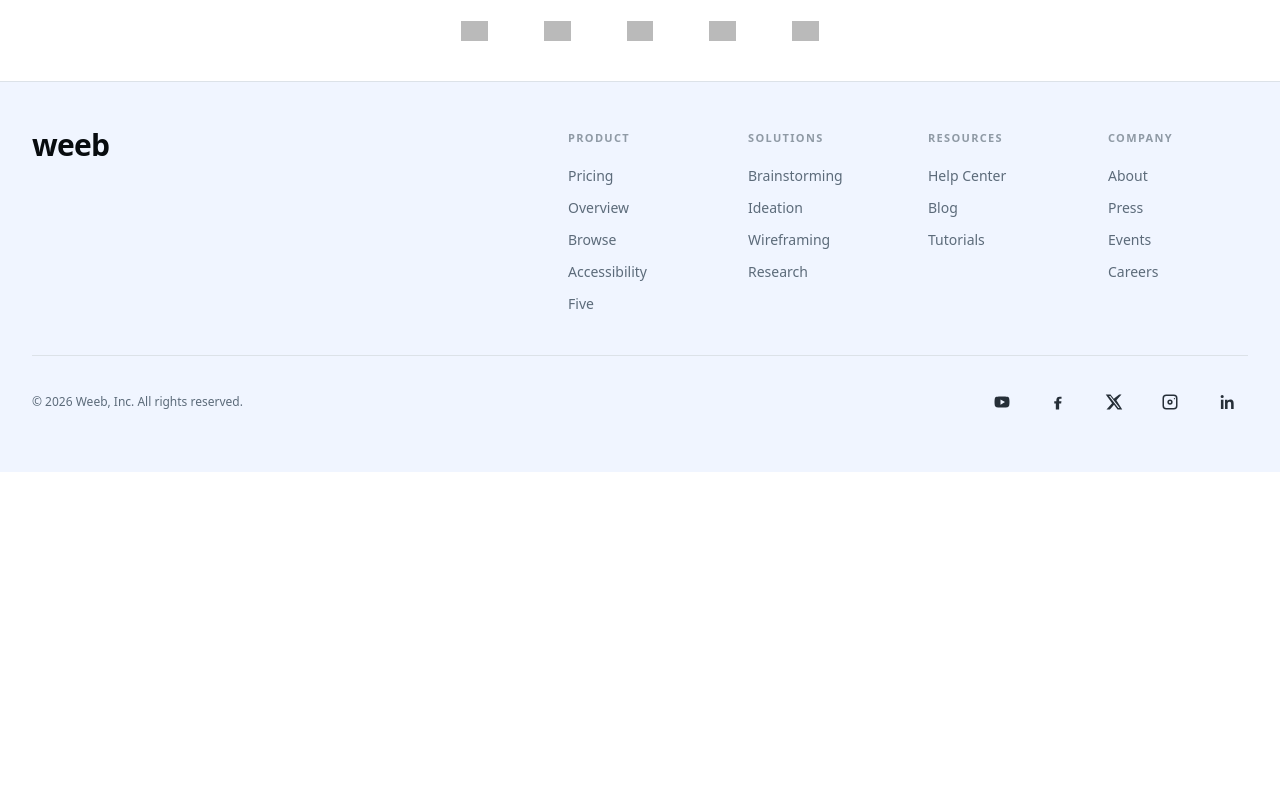
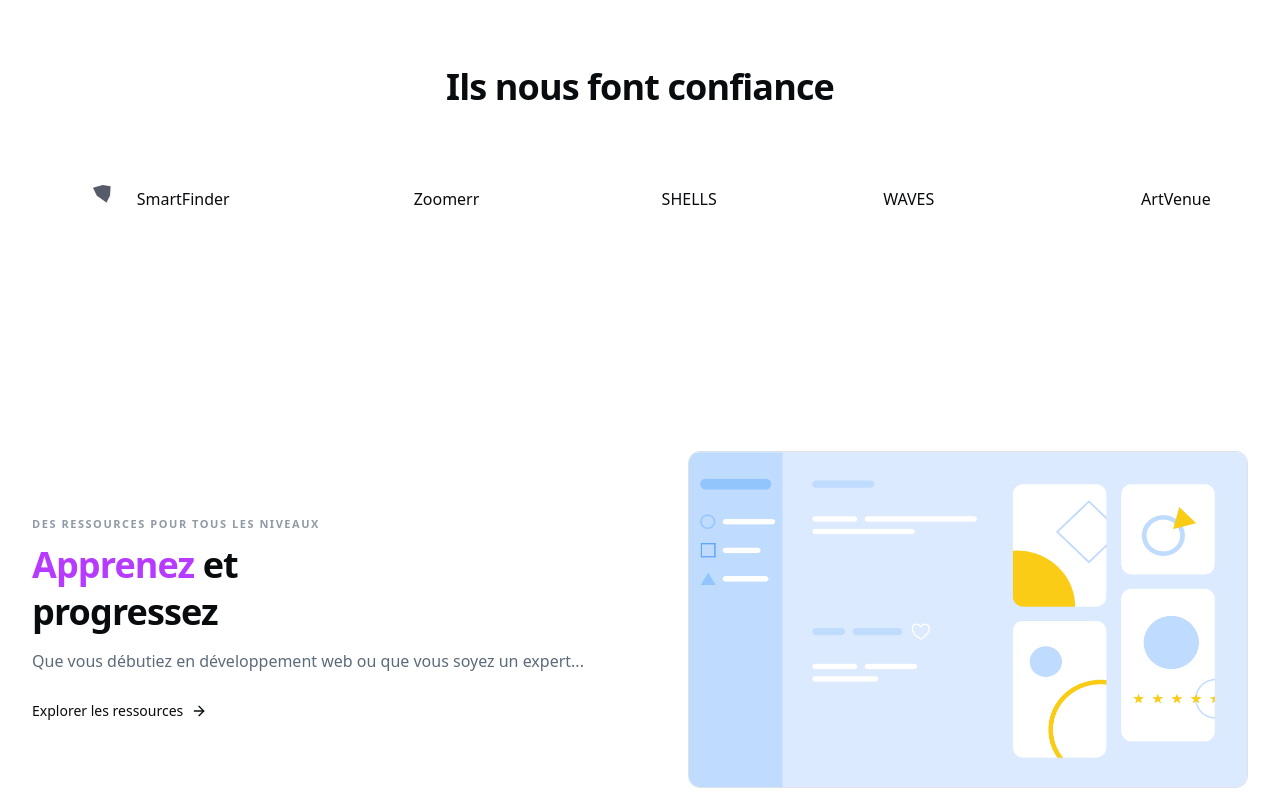
Before and after one commit to MaximeMonnier/weeb_maxime_monnier, a React (Vite) app: page / in a window 1280 px wide. Shown: the part 1580-2380 px from the top of the page. Before the commit the page ends 2052 px from the top, so only its background shows below. Built offline with nearby package versions, Linux system fonts and the light colour scheme; grey boxes are pictures that could not be loaded.

Commit message:
feat: Add article link with picure and presentation

```diff
--- a/src/components/common/home/BrandBanner.tsx
+++ b/src/components/common/home/BrandBanner.tsx
@@ -2,9 +2,9 @@ import LogoBanner from "../../ui/LogoBanner";
 import SecondTitle from "../../ui/SecondTitle";
 const BrandBanner = () => {
   return (
-    <div className="flex flex-col items-center justifiy-center">
-      <div>
-        <SecondTitle line1="Ils nous font confiance" />
+    <div className="flex flex-col items-center justifiy-center my-30">
+      <div className="pb-6">
+        <SecondTitle line1="Ils nous font confiance" size="lg" />
       </div>
       <div>
         <LogoBanner />
--- /dev/null
+++ b/src/components/common/home/FeatureBlock.tsx
@@ -0,0 +1,94 @@
+import React from "react";
+import SecondTitle from "../../ui/SecondTitle";
+import LinkTitle from "../../ui/LinkTitle";
+
+type FeatureBlockProps = {
+  eyebrow?: string;
+
+  /** Titre (tu peux passer des spans pour la couleur) */
+  titleLine1: React.ReactNode;
+  titleLine2?: React.ReactNode;
+
+  description?: string;
+
+  ctaLabel: string;
+  ctaHref: string;
+  ctaExternal?: boolean;
+
+  imageSrc: string;
+  imageAlt: string;
+
+  /** true => image à gauche / texte à droite (comme la 2e section) */
+  reverse?: boolean;
+
+  className?: string;
+};
+
+export default function FeatureBlock({
+  eyebrow,
+  titleLine1,
+  titleLine2,
+  description,
+  ctaLabel,
+  ctaHref,
+  ctaExternal = false,
+  imageSrc,
+  imageAlt,
+  reverse = false,
+  className,
+}: FeatureBlockProps) {
+  return (
+    <section className={["py-12 md:py-16", className ?? ""].join(" ")}>
+      <div className="container-custom">
+        <div className="grid items-center gap-10 md:grid-cols-2">
+          {/* Texte */}
+          <div className={reverse ? "md:order-2" : "md:order-1"}>
+            {eyebrow ? (
+              <p className="text-muted text-[11px] font-semibold tracking-[0.14em] uppercase">
+                {eyebrow}
+              </p>
+            ) : null}
+
+            <div className="mt-3">
+              <SecondTitle
+                size="lg"
+                align="left"
+                line1={titleLine1}
+                line2={titleLine2}
+              />
+            </div>
+
+            {description ? (
+              <p className="mt-4 max-w-prose text-tertiary text-sm sm:text-base leading-relaxed">
+                {description}
+              </p>
+            ) : null}
+
+            <div className="mt-6">
+              <LinkTitle href={ctaHref} external={ctaExternal} hoverAccent>
+                {ctaLabel}
+              </LinkTitle>
+            </div>
+          </div>
+
+          {/* Image */}
+          <div className={reverse ? "md:order-1" : "md:order-2"}>
+            <div
+              className={[
+                "flex justify-center",
+                reverse ? "md:justify-start" : "md:justify-end",
+              ].join(" ")}
+            >
+              <img
+                src={imageSrc}
+                alt={imageAlt}
+                loading="lazy"
+                className="w-full max-w-[560px] h-auto rounded-[var(--radius-card)] border border-primary bg-secondary"
+              />
+            </div>
+          </div>
+        </div>
+      </div>
+    </section>
+  );
+}
--- a/src/components/ui/LogoBanner.tsx
+++ b/src/components/ui/LogoBanner.tsx
@@ -1,28 +1,34 @@
+import svg1 from "../../assets/svg/1.svg";
+import svg2 from "../../assets/svg/2.svg";
+import svg3 from "../../assets/svg/3.svg";
+import svg4 from "../../assets/svg/4.svg";
+import svg5 from "../../assets/svg/5.svg";
+
 type Brand = {
   name: string;
-  src: string; // chemin vers ton svg/png (ex: /brands/smartfinder.svg)
+  src: string;
   href?: string;
 };
 
 const brands: Brand[] = [
-  { name: "SmartFinder", src: "/brands/smartfinder.svg", href: "#" },
-  { name: "Zoomerr", src: "/brands/zoomerr.svg", href: "#" },
-  { name: "SHELLS", src: "/brands/shells.svg", href: "#" },
-  { name: "WAVES", src: "/brands/waves.svg", href: "#" },
-  { name: "ArtVenue", src: "/brands/artvenue.svg", href: "#" },
+  { name: "SmartFinder", src: `${svg1}`, href: "#" },
+  { name: "Zoomerr", src: `${svg2}`, href: "#" },
+  { name: "SHELLS", src: `${svg3}`, href: "#" },
+  { name: "WAVES", src: `${svg4}`, href: "#" },
+  { name: "ArtVenue", src: `${svg5}`, href: "#" },
 ];
 
 export default function LogoBanner() {
   return (
-    <section className="border-t border-primary py-10">
-      <div className="container-custom">
-        <div className="flex flex-wrap items-center justify-center gap-x-10 gap-y-6 md:gap-x-14">
+    <section className=" py-10">
+      <div className="w-full">
+        <div className="flex items-center justify-between gap-30">
           {brands.map((b) => {
             const content = (
               <img
                 src={b.src}
                 alt={b.name}
-                className="h-5 w-auto opacity-70 transition-opacity duration-200 hover:opacity-100"
+                className="h-14 w-auto opacity-70 transition-opacity duration-200 hover:opacity-100"
                 loading="lazy"
               />
             );
@@ -32,9 +38,10 @@ export default function LogoBanner() {
                 key={b.name}
                 href={b.href}
                 aria-label={b.name}
-                className="focus-ring-primary rounded"
+                className="focus-ring-primary rounded flex justify-center items-center gap-2"
               >
                 {content}
+                {b.name}
               </a>
             ) : (
               <div key={b.name} aria-label={b.name}>
--- a/src/pages/home.tsx
+++ b/src/pages/home.tsx
@@ -2,6 +2,9 @@ import HeroBanner from "../components/common/home/HeroBanner";
 import MainLayout from "../layouts/MainLayout";
 import ImageBanner from "../assets/img/img1.png";
 import BrandBanner from "../components/common/home/BrandBanner";
+import FeatureBlock from "../components/common/home/FeatureBlock";
+import Image1 from "../assets/img/img1.png";
+import Image2 from "../assets/img/img2.png";
 
 const home = () => {
   return (
@@ -18,6 +21,39 @@ const home = () => {
           />
         </div>
         <BrandBanner />
+        <div>
+          <FeatureBlock
+            eyebrow="Des ressources pour tous les niveaux"
+            titleLine1={
+              <>
+                <span className="text-accent">Apprenez</span> et
+              </>
+            }
+            titleLine2="progressez"
+            description="Que vous débutiez en développement web ou que vous soyez un expert..."
+            ctaLabel="Explorer les ressources"
+            ctaHref="#ressources"
+            imageSrc={Image1}
+            imageAlt="Aperçu interface"
+            reverse={false}
+          />
+
+          <FeatureBlock
+            eyebrow="Le web, un écosystème en constante évolution"
+            titleLine1={
+              <>
+                Restez informé des <br />
+                dernières <span className="text-accent">tendances</span>
+              </>
+            }
+            description="Chaque semaine, nous analysons les nouveautés du web..."
+            ctaLabel="Lire les articles récents"
+            ctaHref="#articles"
+            imageSrc={Image2}
+            imageAlt="Illustration tendances"
+            reverse={true}
+          />
+        </div>
       </main>
     </MainLayout>
   );
```
